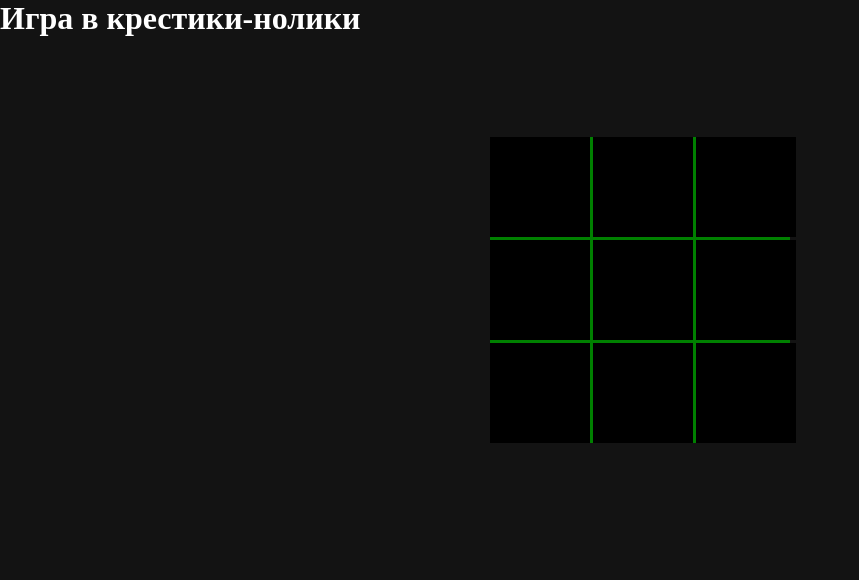
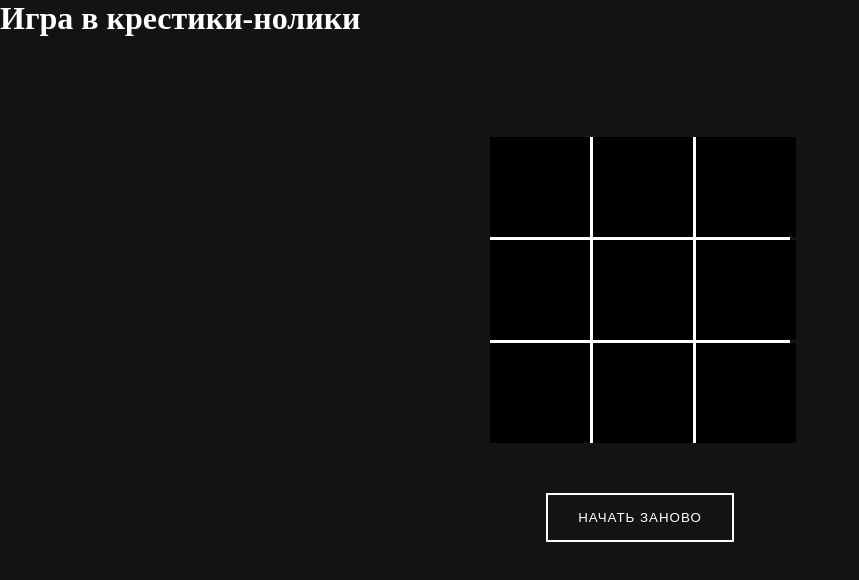
Before and after one commit to Ilin-Dmitry/tic-tac-toe, a React (Create React App) app: page / in a window 1280 px wide. Shown: the top 580 px of the page, without its empty margins (0-859 px from the left). Built offline with nearby package versions, Linux system fonts and the light colour scheme.

Commit message:
Add refresh game function

```diff
--- a/src/App.js
+++ b/src/App.js
@@ -1,7 +1,7 @@
 import "./index.css";
 import Game from "./components/Game";
 import Popup from "./components/Popup";
-import {useState} from "react";
+import React, {useState} from "react";
 
 function App() {
   const [isPopupOpen, setIsPopupOpen] = useState(false)
--- a/src/components/Game.jsx
+++ b/src/components/Game.jsx
@@ -15,7 +15,8 @@ const Game = ({onFinish, winner, setWinner}) => {
  }, [isClicked])
 
   function markCell(num, symbol) {
-    const newCellsArray = cellsArray;
+    const newCellsArray = defaultCells;
+
     newCellsArray[num].isChecked = true;
     newCellsArray[num].sign = symbol;
     setCellsArray(newCellsArray)
@@ -23,7 +24,6 @@ const Game = ({onFinish, winner, setWinner}) => {
   }
 
   function clickCell(num) {
-
     if (!winner && cellsArray[num-1].isChecked === false) {
       markCell(num - 1, 'x')
       checkVictoryConditions(cellsArray, defineWinner)
@@ -64,14 +64,26 @@ const Game = ({onFinish, winner, setWinner}) => {
     }
   }
 
+  function startNewGame() {
+    setCellsArray(cellsArray.map(cell => {
+      const newCell = cell
+      newCell.isChecked = false
+      newCell.sign = ''
+      return newCell
+    }))
+    setWinner('')
+    setGameOver(false)
+  }
+
   return (
-      <div>
+      <div className='game-wrapper'>
         {gameOver && <h1>{winner}</h1>}
         <div className="game">
           {cellsArray.map(cell => {
             return <Cell key={cell.key} number={cell.key} symbol={cell.sign} onClick={clickCell}/>
           })}
         </div>
+        <button className="game__refresh-button" onClick={startNewGame}>Начать заново</button>
       </div>
   );
 };
--- a/src/index.css
+++ b/src/index.css
@@ -13,6 +13,12 @@
     color: #fff;
 }
 
+.game-wrapper {
+    display: flex;
+    flex-direction: column;
+    align-items: center;
+}
+
 .game {
     margin: 100px auto 0;
     max-width: 300px;
@@ -20,7 +26,7 @@
     grid-template-columns: repeat(3, 100px);
     grid-template-rows: repeat(3, 100px);
     gap: 3px;
-    background-color: green;
+    background-color: white;
 }
 
 .game__button {
@@ -28,6 +34,17 @@
     color: white;
     border: none;
     font-size: 30px;
+}
+
+.game__refresh-button {
+    margin: 50px auto 30px;
+    background-color: transparent;
+    border: 2px solid white;
+    padding: 15px 30px;
+    color: white;
+    text-transform: uppercase;
+    letter-spacing: 1px;
+    cursor: pointer;
 }
 
 .popup {
```
